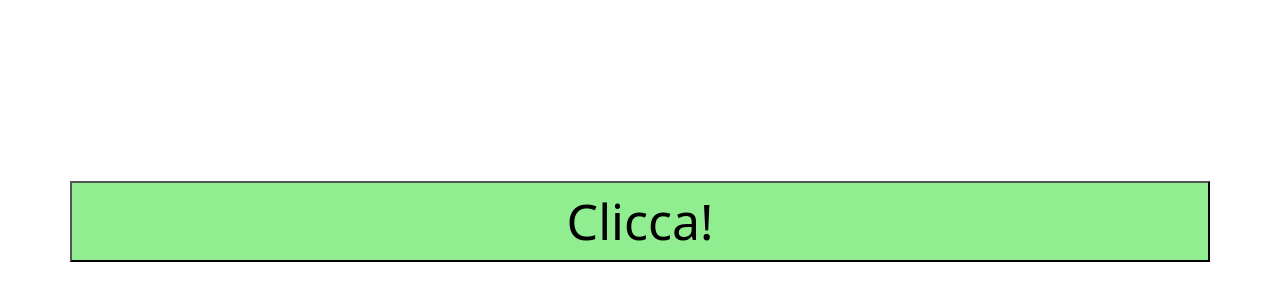
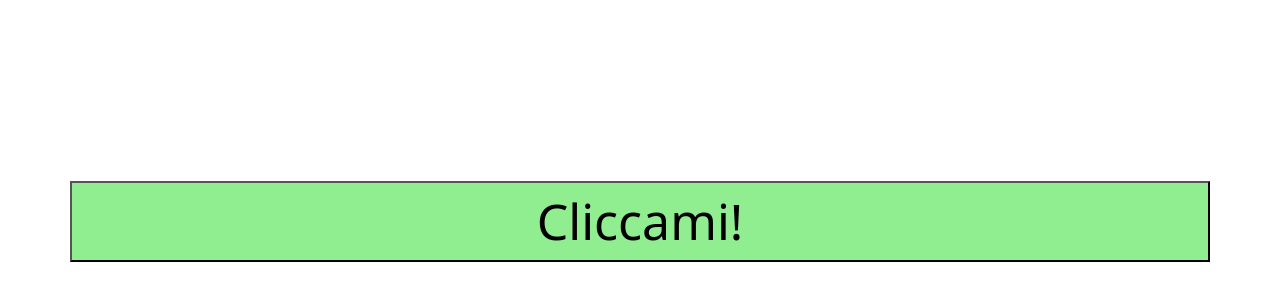
Before and after one commit to PippoPasta/esercitazionetpsit4, a plain HTML site: page index.html in a window 1280 px wide. Shown: the part 104-404 px from the top of the page. Drawn offline with nearby package versions, Linux system fonts and the light colour scheme.

Commit message:
cambio cliccami

```diff
--- a/index.html
+++ b/index.html
@@ -31,6 +31,7 @@
         gioco = true;
 
 
+
         let elapsedTime = 0;
         let intervalID = setInterval(() => {
             if (!gioco) return; // Smette di controllare se il gioco è terminato
@@ -41,6 +42,7 @@
                 bottone.classList.remove("redTheme", "yellowTheme");
                 bottone.classList.add("greenTheme");
                 bottone.value = "Clicca!";
+                bottone.value = "Cliccami!";
                 startTime = Date.now(); // Registra il tempo
                 clearInterval(intervalID); // Ferma l'intervallo quando diventa
             } else if (elapsedTime >= tempoMeta) {
```
Also changed, not shown: static/css/style.css (line endings or trailing spaces).
